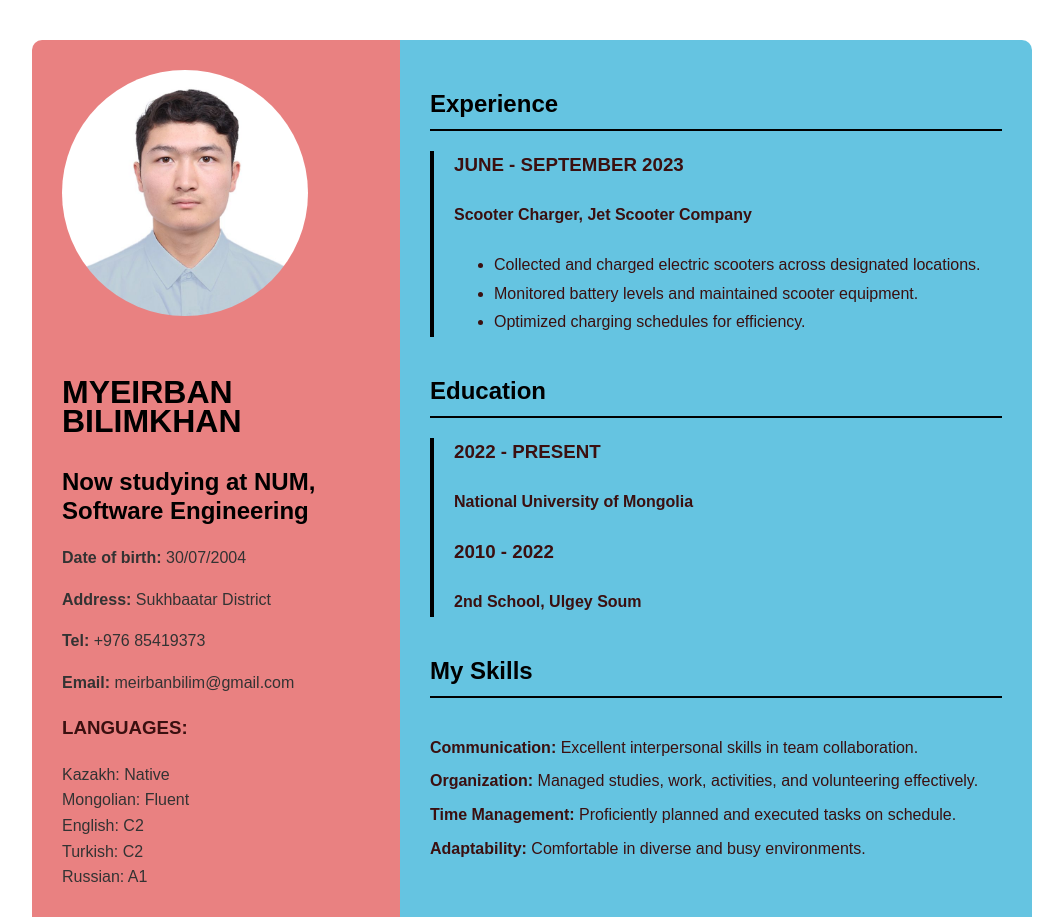
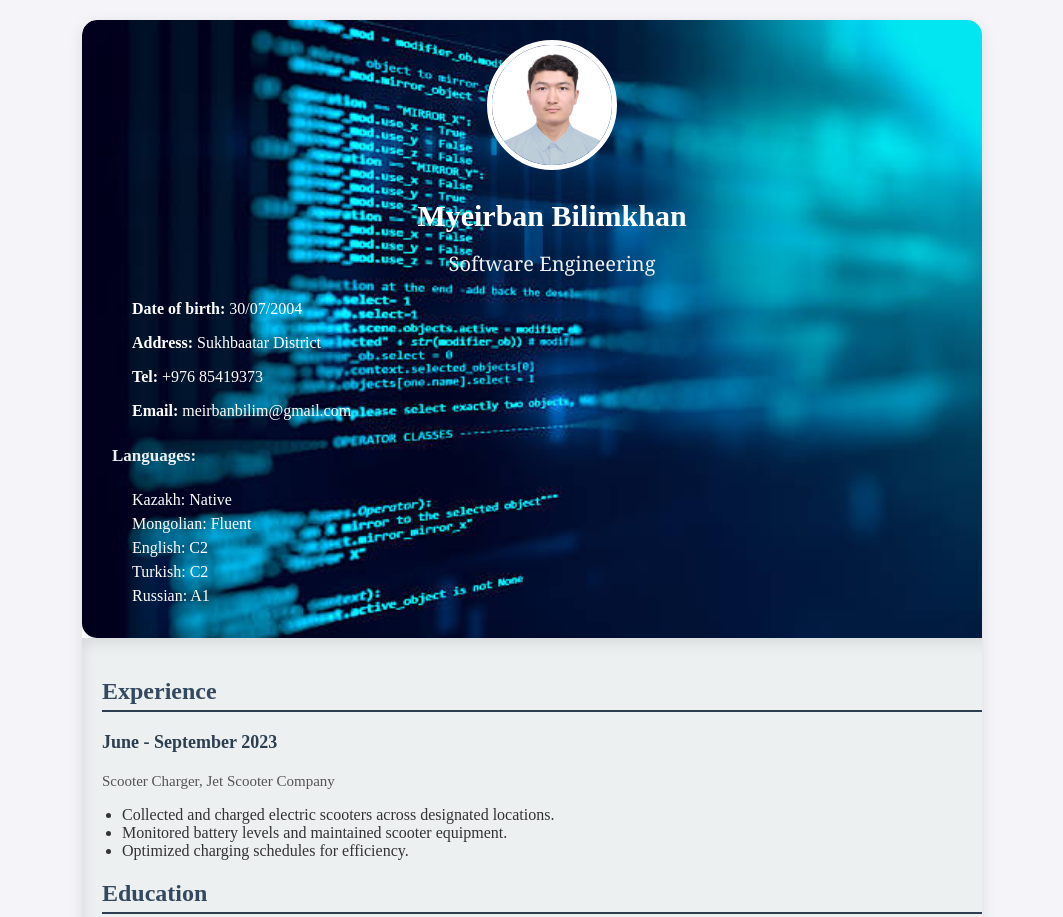
Before and after one commit to myeirban/myeirban.github.io, a plain HTML site: page lab4/index.html in a window 1280 px wide. Shown: the top 917 px of the page, without its empty margins (108-1171 px from the left). Drawn offline with Linux system fonts and the light colour scheme.

Commit message:
Initial commit

```diff
--- a/lab4/index.html
+++ b/lab4/index.html
@@ -4,78 +4,15 @@
     <meta charset="UTF-8" />
     <meta name="viewport" content="width=device-width, initial-scale=1.0" />
     <link rel="stylesheet" type="text/css" href="styles.css" />
+
     <title>Myeirban Bilimkhan's CV</title>
-    <style>
-      body {
-        font-family: "Arial", sans-serif;
-        margin: 0;
-        padding: 0;
-        background-size: cover;
-        color: rgb(59, 16, 16);
-      }
-      .container {
-        width: 100%;
-        max-width: 1000px;
-        margin: 0 auto;
-        padding: 40px;
-        display: flex;
-      }
-      .left-column {
-        width: 35%;
-        background: rgba(224, 76, 76, 0.7);
-        padding: 30px;
-        border-radius: 10px 0px 0px 10px;
-        backdrop-filter: blur(10px);
-      }
-      .left-column img {
-        width: 80%;
-        border-radius: 50%;
-        margin-bottom: 20px;
-      }
-      .left-column h1,
-      .left-column h2 {
-        color: black;
-      }
-      .left-column p {
-        line-height: 1.6;
-        color: #333;
-      }
-      .info-section {
-        margin-bottom: 10px;
-      }
-      .right-column {
-        width: 65%;
-        background: rgba(36, 171, 212, 0.7);
-        padding: 30px;
-        border-radius: 0px 10px 10px 0px;
-        backdrop-filter: blur(10px);
-      }
-      .right-column h2 {
-        font-size: 24px;
-        color: black;
-        border-bottom: 2px solid black;
-        padding-bottom: 10px;
-      }
-      .timeline {
-        border-left: 4px solid black;
-        padding-left: 20px;
-        margin-bottom: 40px;
-      }
-      .skills ul {
-        list-style: none;
-        padding: 0;
-      }
-      .skills li {
-        margin-bottom: 5px;
-      }
-    </style>
   </head>
   <body>
     <div class="container">
       <div class="left-column">
         <img src="mian.png.jpg" alt="Profile Picture" />
         <h1>Myeirban Bilimkhan</h1>
-        <h2>Now studying at NUM, Software Engineering</h2>
+        <h2>Software Engineering</h2>
         <div class="info-section">
           <p><b>Date of birth:</b> 30/07/2004</p>
         </div>
@@ -88,11 +25,13 @@
         <div class="info-section">
           <p><b>Email:</b> meirbanbilim@gmail.com</p>
         </div>
-        <h3>Languages:</h3>
-        <p>
-          Kazakh: Native<br />Mongolian: Fluent<br />English: C2<br />Turkish:
-          C2<br />Russian: A1
-        </p>
+        <div class="info-section">
+          <h3><b>Languages:</b></h3>
+          <p>
+            Kazakh: Native<br />Mongolian: Fluent<br />English: C2<br />Turkish:
+            C2<br />Russian: A1
+          </p>
+        </div>
       </div>
       <div class="right-column">
         <h2>Experience</h2>
--- a/lab4/styles.css
+++ b/lab4/styles.css
@@ -1,179 +1,196 @@
-@import url("https://fonts.googleapis.com/css?family=Raleway");
-
+/* Ерөнхий тохиргоо */
 body {
+  font-family: serif;
+  /* Зураг илүү зөв орох болно */
+  background-color: #f4f4f9;
   margin: 0;
-  font-family: "Raleway";
-  font-size: 16px;
-  line-height: 1.8em;
+  padding: 0;
+  display: flex;
+  justify-content: center;
+  align-items: center;
+  min-height: 100vh;
 }
 
-a {
-  color: #1c9c94;
+/* Гол контейнер */
+.container {
+  display: flex;
+  flex-direction: column; /* Хуудас руу доош чиглэлд байрлуулах */
+  width: 80%;
+  max-width: 900px;
+  background: #ffffff;
+  box-shadow: 0 4px 15px rgba(0, 0, 0, 0.1); /* Илүү тод сүүдэр */
+  border-radius: 15px;
+  margin: 20px;
+  overflow: hidden;
+  transition: box-shadow 0.3s ease;
+}
+
+.container:hover {
+  box-shadow: 0 10px 30px rgba(0, 0, 0, 0.2); /* Хулгана дээр хөдлөх үед илүү тод сүүдэр */
+}
+
+/* Зүүн талын багана (Profile) */
+.left-column {
+  background-color: #2c3e50;
+  background-image: url("SDG.jpg"); /* Зураг илүү зөв орох болно */
+  background-size: cover; /* Зургийг бүрэн тохируулах */
+  color: white;
+  padding: 20px;
+  width: 100%;
+  text-align: center;
+  border-top-left-radius: 15px;
+  border-bottom-left-radius: 15px;
+  box-shadow: 4px 0 10px rgba(0, 0, 0, 0.2); /* Зүүн талд сүүдэр */
+}
+
+.left-column img {
+  width: 120px;
+  height: 120px;
+  border-radius: 50%;
+  margin-bottom: 15px;
+  border: 5px solid white;
+  box-shadow: 0 0 15px rgba(0, 0, 0, 0.1); /* Зургийн сүүдэр */
+}
+
+.left-column h1 {
+  font-size: 30px;
+  margin: 10px 0;
+  font-family: serif;
+}
+
+.left-column h2 {
+  font-size: 20px;
+  font-weight: normal;
+  font-family: Georgia, "Times New Roman", Times, serif;
+  margin-bottom: 20px;
+  color: #ecf0f1;
+}
+
+.left-column h3 {
+  font-size: 17px;
+  font-weight: normal;
+  margin-bottom: 20px;
+  color: #ecf0f1;
+  text-decoration: none;
+  margin-left: -20px;
+}
+
+.info-section {
+  margin: 10px 0;
+  font-size: 16px;
+  line-height: 1.5;
+  margin-left: 30px;
+  align-items: start;
+  text-align: start;
+}
+.info-section p {
+  margin-left: 10px;
+}
+
+.left-column p {
+  margin: 5px 0;
+}
+
+h3 {
+  margin-top: 20px;
+  font-size: 16px;
+  text-decoration: underline;
+}
+
+/* Баруун талын багана (Experience, Education, Skills) */
+.right-column {
+  padding: 20px;
+  width: 100%;
+  color: #333;
+  background-color: #ecf0f1;
+  border-top-right-radius: 15px;
+  border-bottom-right-radius: 15px;
+  box-shadow: inset 0 4px 15px rgba(0, 0, 0, 0.1); /* Баруун талын дотор сүүдэр */
+}
+
+.right-column h2 {
+  color: #34495e;
+  border-bottom: 2px solid #2c3e50;
+  padding-bottom: 5px;
+  margin-bottom: 15px;
+}
+
+.timeline h3 {
+  font-size: 18px;
+  color: #2c3e50;
+  margin-bottom: 8px;
   text-decoration: none;
 }
 
-a:hover {
-  opacity: 0.5;
+.timeline h4 {
+  font-size: 15px;
+  color: #555;
+  font-weight: normal;
+  margin-bottom: 5px;
+  text-decoration: none;
 }
 
-article {
-  padding: 0 1em;
+.timeline ul {
+  padding-left: 20px;
 }
 
-section {
-  margin: 1em;
-  padding: 1em;
+.skills ul {
+  list-style-type: none;
+  padding: 0;
 }
 
-header,
-main,
-footer {
-  margin: 0 auto;
+/* Коммуникаци, Байгуулалт, Цагийн менежмент, Дасан зохицох хэсэгт сүүдэр нэмэх */
+.skills li {
+  background: #34495e;
+  box-shadow: 0 4px 10px rgba(0, 0, 0, 0.3); /* Скилс хэсэгт илүү тод сүүдэр */
+  color: white;
+  padding: 12px;
+  margin: 8px 0;
+  border-radius: 5px;
+  font-size: 14px;
+  font-family: "Poppins", sans-serif;
 }
 
-header {
-  padding: 2em;
-  text-align: center;
-  background-image: url("./img/bg.jpg");
-  background-size: cover;
-  background-position: fixed;
-  color: white;
+.skills li:nth-child(1) {
+  background: #43ce7d; /* Communication хэсгийн өнгө */
 }
 
-header section {
-  margin: 0 auto;
-  max-width: 640px;
+.skills li:nth-child(2) {
+  background: #bb8c42; /* Organization хэсгийн өнгө */
 }
 
-header img {
-  border-radius: 50%;
-  max-width: 150px;
+.skills li:nth-child(3) {
+  background: #4994c6; /* Time Management хэсгийн өнгө */
 }
 
-h1 {
-  text-transform: uppercase;
-  margin: 1em 0;
+.skills li:nth-child(4) {
+  background: #bb5a4f; /* Adaptability хэсгийн өнгө */
 }
 
-h3 {
-  text-transform: uppercase;
+/* Гар утасны тохиргоо */
+@media (max-width: 768px) {
+  .container {
+    flex-direction: column;
+    width: 90%;
   }
 
-h3,
-h4 {
-  font-weight: bold;
+  .left-column {
+    width: 100%;
+    text-align: center;
+    padding: 15px;
   }
 
-main {
-  max-width: 1140px;
+  .right-column {
+    width: 100%;
+    padding: 15px;
   }
 
-main section:not(:last-child) {
-  border-bottom: 1px solid #ccc;
+  .left-column img {
+    width: 100px;
+    height: 100px;
   }
 
-.fab {
-  border: 1px solid white;
-  border-radius: 50%;
-  font-size: 1.5em;
-  width: 1.5em;
-  height: 1.5em;
-  line-height: 1.5em;
-  margin: 5px;
-  text-align: center;
-}
-
-a .fab {
-  color: white;
-}
-
-.course,
-.skills {
-  display: -ms-flexbox;
-  display: flex;
-  -ms-flex-wrap: wrap;
-  flex-wrap: wrap;
-}
-
-.course .title {
-  color: #509e98;
-  -ms-flex: 0 0 33.3%;
-  flex: 0 0 33.3%;
-  max-width: 33%;
-}
-
-.course .descrition {
-  -ms-flex: 0 0 66.6%;
-  flex: 0 0 66.6%;
-  max-width: 66.6%;
-}
-
-.course .descrition p {
-  padding-left: 1em;
-}
-
-.skills .column {
-  -ms-flex: 0 0 50%%;
-  flex: 0 0 50%;
-  max-width: 50%;
-}
-
-.skills .column ul,
-ul.job-description {
-  list-style-type: none;
-}
-
-.skills .column ul > li:before {
-  content: "►";
-  padding-right: 0.5em;
-  color: #509e98;
-}
-
-.school,
-.job-title {
-  text-transform: capitalize;
-}
-
-.school span,
-.job-title span {
-  color: #889499;
-  text-decoration: underline;
-}
-
-ul.job-description li:before {
-  content: "✔";
-  padding-right: 0.5em;
-  color: #509e98;
-}
-
-footer {
-  padding: 1em 1.5em;
-  background: #a7b8bf;
-  color: white;
-  text-align: right;
-}
-
-@media only screen and (max-width: 768px) {
-  .course {
-    display: block;
-  }
-
-  .course .title,
-  .course .descrition {
-    max-width: 100%;
+  .right-column h2 {
+    font-size: 18px;
   }
 }
-
-@media only screen and (max-width: 576px) {
-  .skills {
-    display: block;
-  }
-
-  .skills .column {
-    max-width: 100%;
-  }
-
-  footer {
-    text-align: center;
-  }
-}
```
Also changed, not shown: lab-3/NY.jpg (added), lab4/SDG.jpg (added). Lines whose indentation alone changed are shown as unchanged.
